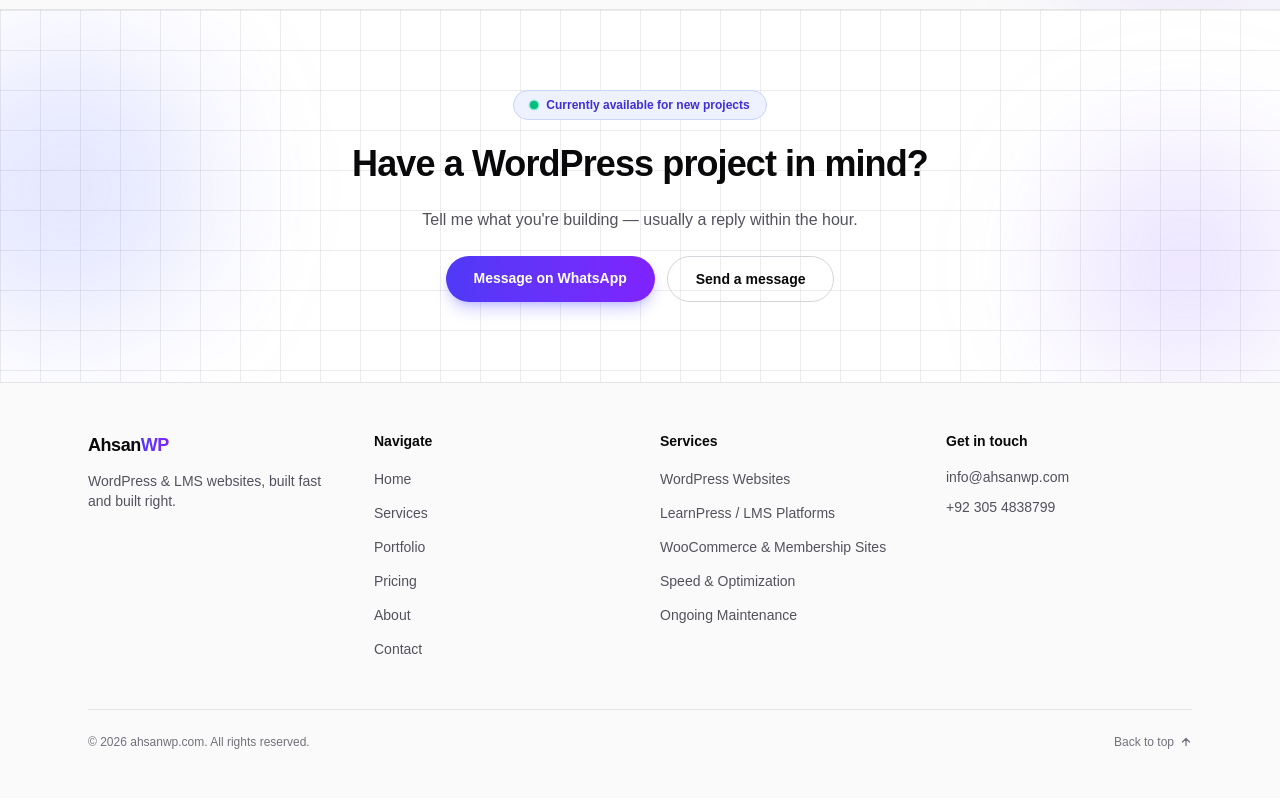
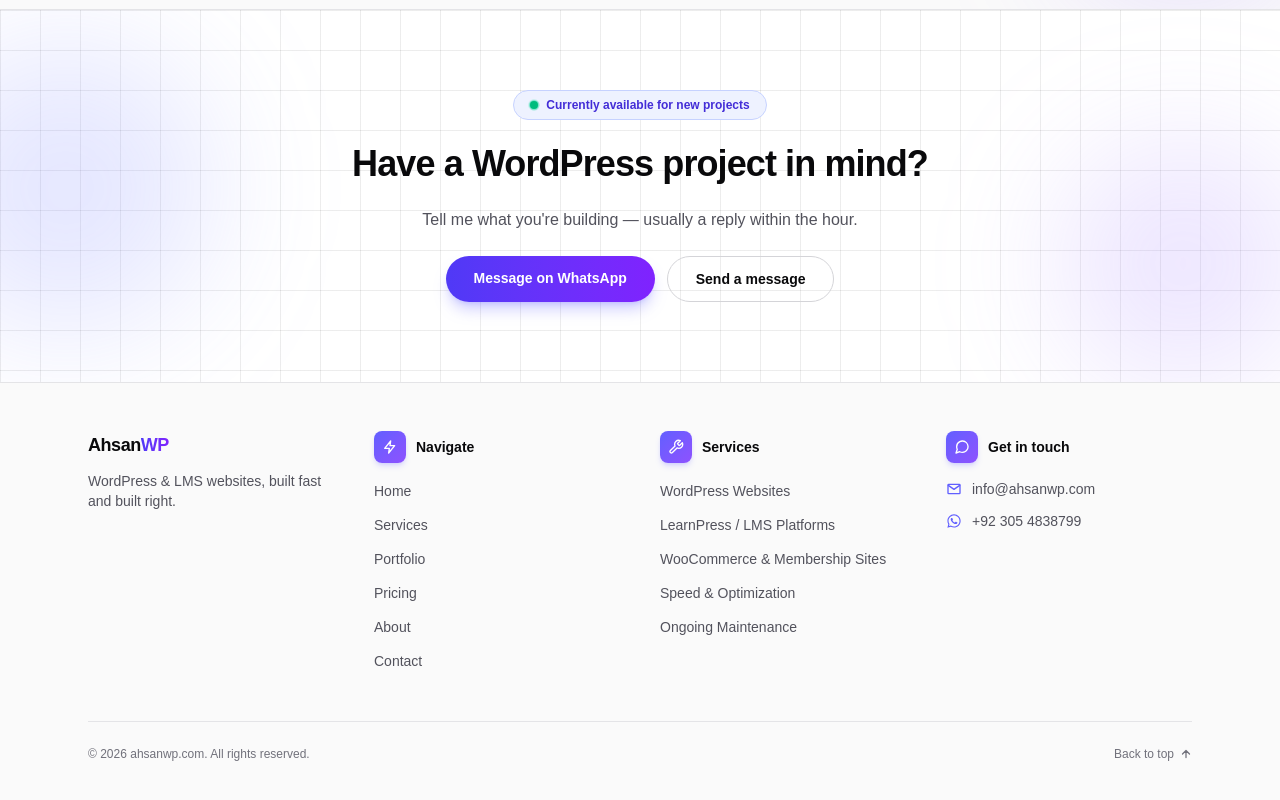
Before and after one commit to Ahsanwd/ahsanwp-site, a Next.js app: page / in a window 1280 px wide. Shown: the part 2408-3208 px from the top of the page. Built offline with nearby package versions, Linux system fonts and the light colour scheme.

Commit message:
Add icon badges to footer columns and contact links
Gradient icon badges (lightning, wrench, chat bubble) lead each
footer column header, and mail/WhatsApp icons sit next to their
respective contact links for a more polished, scannable footer.

```diff
--- a/src/components/Footer.tsx
+++ b/src/components/Footer.tsx
@@ -9,6 +9,14 @@ const SERVICE_LINKS = [
   "Speed & Optimization",
   "Ongoing Maintenance",
 ];
+
+function ColumnIcon({ children }: { children: React.ReactNode }) {
+  return (
+    <div className="flex h-8 w-8 items-center justify-center rounded-lg bg-gradient-to-br from-indigo-500 to-violet-500 text-white shadow-md shadow-indigo-500/20">
+      {children}
+    </div>
+  );
+}
 
 export default function Footer() {
   return (
@@ -66,7 +74,14 @@ export default function Footer() {
             </div>
 
             <div>
-              <p className="text-sm font-semibold text-zinc-950 dark:text-white">Navigate</p>
+              <div className="flex items-center gap-2.5">
+                <ColumnIcon>
+                  <svg width="16" height="16" viewBox="0 0 24 24" fill="none" stroke="currentColor" strokeWidth="2">
+                    <path d="M13 3L4 14h7l-1 7 9-11h-7l1-7z" strokeLinecap="round" strokeLinejoin="round" />
+                  </svg>
+                </ColumnIcon>
+                <p className="text-sm font-semibold text-zinc-950 dark:text-white">Navigate</p>
+              </div>
               <ul className="mt-4 space-y-2.5">
                 {NAV_LINKS.map((link) => (
                   <li key={link.href}>
@@ -82,7 +97,18 @@ export default function Footer() {
             </div>
 
             <div>
-              <p className="text-sm font-semibold text-zinc-950 dark:text-white">Services</p>
+              <div className="flex items-center gap-2.5">
+                <ColumnIcon>
+                  <svg width="16" height="16" viewBox="0 0 24 24" fill="none" stroke="currentColor" strokeWidth="2">
+                    <path
+                      d="M14.7 6.3a1 1 0 0 0 0 1.4l1.6 1.6a1 1 0 0 0 1.4 0l3.77-3.77a6 6 0 0 1-7.94 7.94l-6.91 6.91a2.12 2.12 0 0 1-3-3l6.91-6.91a6 6 0 0 1 7.94-7.94l-3.76 3.76z"
+                      strokeLinecap="round"
+                      strokeLinejoin="round"
+                    />
+                  </svg>
+                </ColumnIcon>
+                <p className="text-sm font-semibold text-zinc-950 dark:text-white">Services</p>
+              </div>
               <ul className="mt-4 space-y-2.5">
                 {SERVICE_LINKS.map((label) => (
                   <li key={label}>
@@ -98,10 +124,40 @@ export default function Footer() {
             </div>
 
             <div>
-              <p className="text-sm font-semibold text-zinc-950 dark:text-white">Get in touch</p>
-              <ul className="mt-4 space-y-2.5 text-sm text-zinc-600 dark:text-zinc-400">
+              <div className="flex items-center gap-2.5">
+                <ColumnIcon>
+                  <svg width="16" height="16" viewBox="0 0 24 24" fill="none" stroke="currentColor" strokeWidth="2">
+                    <path
+                      d="M21 11.5a8.38 8.38 0 0 1-.9 3.8 8.5 8.5 0 0 1-7.6 4.7 8.38 8.38 0 0 1-3.8-.9L3 21l1.9-5.7a8.38 8.38 0 0 1-.9-3.8 8.5 8.5 0 0 1 4.7-7.6 8.38 8.38 0 0 1 3.8-.9h.5a8.48 8.48 0 0 1 8 8v.5z"
+                      strokeLinecap="round"
+                      strokeLinejoin="round"
+                    />
+                  </svg>
+                </ColumnIcon>
+                <p className="text-sm font-semibold text-zinc-950 dark:text-white">Get in touch</p>
+              </div>
+              <ul className="mt-4 space-y-3 text-sm text-zinc-600 dark:text-zinc-400">
                 <li>
-                  <a href={`mailto:${SITE.email}`} className="transition-colors hover:text-indigo-600 dark:hover:text-indigo-400">
+                  <a
+                    href={`mailto:${SITE.email}`}
+                    className="group flex items-center gap-2.5 transition-colors hover:text-indigo-600 dark:hover:text-indigo-400"
+                  >
+                    <svg
+                      width="16"
+                      height="16"
+                      viewBox="0 0 24 24"
+                      fill="none"
+                      stroke="currentColor"
+                      strokeWidth="2"
+                      className="shrink-0 text-indigo-500 transition-transform group-hover:scale-110 dark:text-indigo-400"
+                    >
+                      <path
+                        d="M4 5h16a1 1 0 0 1 1 1v12a1 1 0 0 1-1 1H4a1 1 0 0 1-1-1V6a1 1 0 0 1 1-1z"
+                        strokeLinecap="round"
+                        strokeLinejoin="round"
+                      />
+                      <path d="M3.5 6.5l8.5 6 8.5-6" strokeLinecap="round" strokeLinejoin="round" />
+                    </svg>
                     {SITE.email}
                   </a>
                 </li>
@@ -110,8 +166,17 @@ export default function Footer() {
                     href={whatsappLink()}
                     target="_blank"
                     rel="noopener noreferrer"
-                    className="transition-colors hover:text-indigo-600 dark:hover:text-indigo-400"
+                    className="group flex items-center gap-2.5 transition-colors hover:text-indigo-600 dark:hover:text-indigo-400"
                   >
+                    <svg
+                      width="16"
+                      height="16"
+                      viewBox="0 0 24 24"
+                      fill="currentColor"
+                      className="shrink-0 text-indigo-500 transition-transform group-hover:scale-110 dark:text-indigo-400"
+                    >
+                      <path d="M12.04 2C6.58 2 2.13 6.45 2.13 11.91c0 1.75.46 3.45 1.32 4.95L2.05 22l5.25-1.38a9.9 9.9 0 0 0 4.74 1.21h.01c5.46 0 9.91-4.45 9.91-9.91S17.5 2 12.04 2Zm0 18.15h-.01a8.2 8.2 0 0 1-4.19-1.15l-.3-.18-3.12.82.83-3.04-.2-.31a8.22 8.22 0 0 1-1.26-4.37c0-4.54 3.7-8.24 8.25-8.24 2.2 0 4.27.86 5.83 2.42a8.18 8.18 0 0 1 2.41 5.83c0 4.55-3.7 8.24-8.24 8.24Zm4.52-6.17c-.25-.12-1.46-.72-1.68-.8-.23-.08-.39-.12-.56.12-.16.25-.64.8-.78.96-.14.16-.29.18-.53.06-.25-.12-1.04-.38-1.99-1.22a7.5 7.5 0 0 1-1.38-1.71c-.14-.25-.01-.38.11-.51.11-.11.25-.29.37-.43.12-.14.16-.25.25-.41.08-.16.04-.31-.02-.43-.06-.12-.56-1.34-.76-1.84-.2-.48-.4-.42-.56-.42h-.48c-.16 0-.43.06-.65.31-.23.25-.86.84-.86 2.04s.88 2.37 1 2.53c.12.16 1.74 2.65 4.21 3.72.59.25 1.05.4 1.41.52.59.19 1.13.16 1.56.1.48-.07 1.46-.6 1.66-1.17.21-.58.21-1.08.14-1.18-.06-.11-.22-.17-.47-.29Z" />
+                    </svg>
                     {SITE.whatsappDisplay}
                   </a>
                 </li>
```
